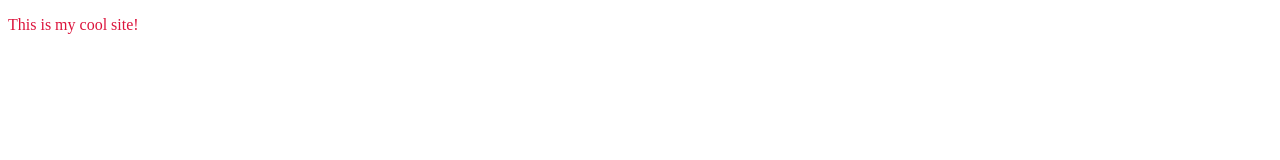
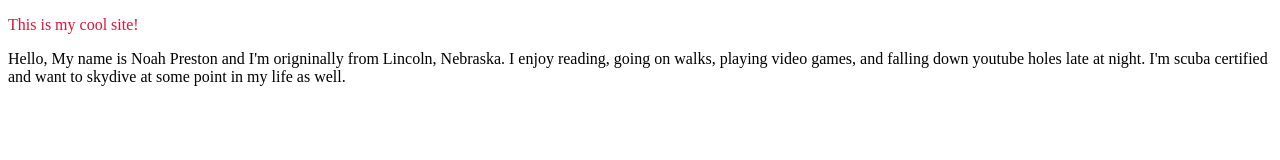
Before and after one commit to Noah-Preston/day-1, a plain HTML site: page index.html in a window 1280 px wide. Drawn offline with Linux system fonts and the light colour scheme.

Commit message:
Added short bio

```diff
--- a/index.html
+++ b/index.html
@@ -15,6 +15,11 @@
 
 <body>
   <p class="red" id="whatevs">This is my cool site!</p>
+  <p>Hello,
+    My name is Noah Preston and I'm origninally from Lincoln, Nebraska.
+    I enjoy reading, going on walks, playing video games, and falling down youtube holes late at night.
+    I'm scuba certified and want to skydive at some point in my life as well.
+  </p>
 </body>
 
 </html>
```
